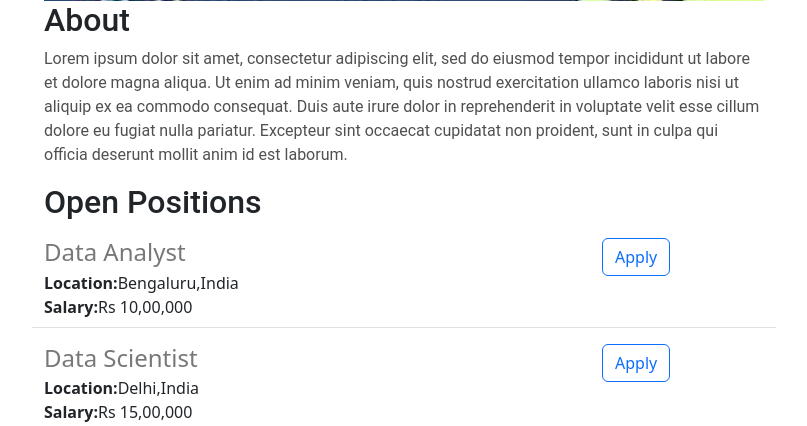
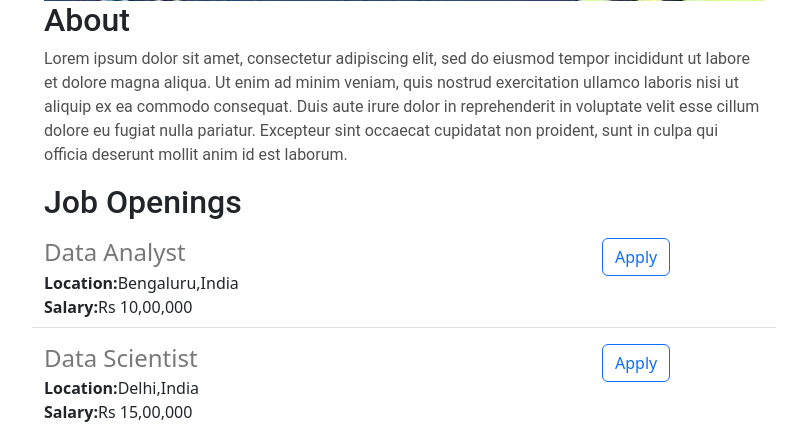
Before and after one commit to khushbu0501/carrers-website, a Flask app: page / in a window 1280 px wide. Shown: the part 455-881 px from the top of the page, without its empty margins (236-1043 px from the left). Run offline with Flask 3, Linux system fonts and the light colour scheme.

Commit message:
added requirements.txt

```diff
--- /dev/null
+++ b/requirements.txt
@@ -0,0 +1,2 @@
+Flask
+gunicorn
--- a/templates/home.html
+++ b/templates/home.html
@@ -44,7 +44,7 @@
     <h2>About</h2>
     <p class="bodytext">Lorem ipsum dolor sit amet, consectetur adipiscing elit, sed do eiusmod tempor incididunt ut labore et dolore magna aliqua. Ut enim ad minim veniam, quis nostrud exercitation ullamco laboris nisi ut aliquip ex ea commodo consequat. Duis aute irure dolor in reprehenderit in voluptate velit esse cillum dolore eu fugiat nulla pariatur. Excepteur sint occaecat cupidatat non proident, sunt in culpa qui officia deserunt mollit anim id est laborum.</p>
 
-    <h2>Open Positions</h2>
+    <h2>Job Openings</h2>
     <p>
       {% for job in jobs %}
          {% include 'jobitem.html' %}
```
